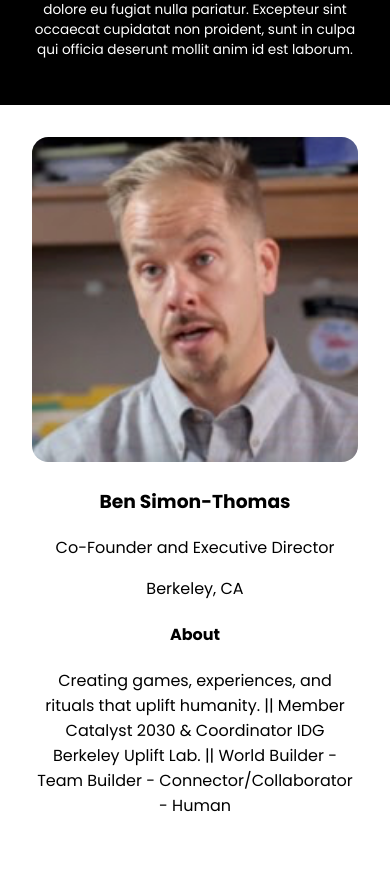
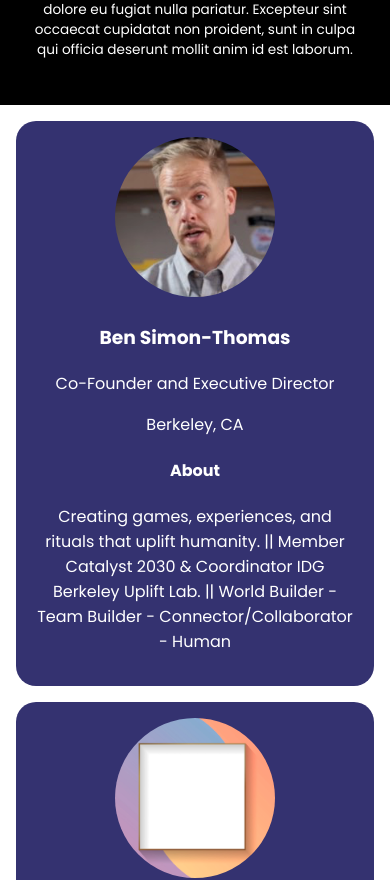
Before and after one commit to bstintheverse/theversewebdev, a React (Vite) app in the folder client/: page /our-people in a window 390 px wide. Shown: the part 868-1748 px from the top of the page. Built offline with nearby package versions, Linux system fonts and the light colour scheme.

Commit message:
update our people page styling
- add desktop breakpoint styling
- add card top property (removed modifier)

```diff
--- a/client/src/pages/OurPeople/OurPeople.scss
+++ b/client/src/pages/OurPeople/OurPeople.scss
@@ -10,6 +10,10 @@
         @include flexbox(column);
         justify-content: space-between;
         padding: 2rem;
+
+        @include desktop {
+            padding: 1rem 10rem;
+        }
     }
 
     &__subheader {
@@ -36,6 +40,69 @@
         padding: 3rem;
     }
 
+    /* styles top cards (co-founder cards) */
+    &__top {
+        background-color: $purple-dark;
+        color: $global-secondary-font-color;
+
+        @include tablet {
+            width: 39.5%;
+        }
+
+        @include desktop {
+            width: 44.1%;
+            @include flexbox(row);
+            gap: 2.5rem;
+            padding: 1.5rem;
+        }
+
+        &-wrapper {
+            &-info {
+                @include desktop {
+                    width: 50%;
+                }
+            }
+
+            &-description {
+                @include desktop {
+                    width: 50%;
+                }
+            }
+        }
+
+        &-member {
+            &-name {
+                @include desktop {
+                    font-family: "Nanum Pen", sans-serif;
+                    font-size: 2rem;
+                    line-height: 1.8rem;
+                }
+            }
+
+            &-role, &-location {
+                @include tablet {
+                    font-size: 1rem;
+                }
+
+                @include desktop {
+                    font-size: 1rem;
+                }
+            }
+
+            &-header {
+                @include desktop {
+                    @include m-subheader($global-secondary-font-color);
+                }
+            }
+
+            &-description {
+                @include desktop {
+                    font-size: 0.9rem;
+                }
+            }
+        }
+    }
+
     &__list {
         @include flexbox(column);
         gap: 1rem;
@@ -57,9 +124,10 @@
     }
 
     &__image {
-        width: 100%;
-        height: auto;
-        border-radius: 5%;
+        width: 10rem;
+        height: 10rem;
+        object-fit: cover;
+        border-radius: 50%;
     }
 
     /* styles description for co-founder cards */
@@ -75,14 +143,6 @@
     &__member {
         &-name {
             @include m-subheader($global-primary-font-color);
-
-            &--white {
-                color: $global-secondary-font-color;
-            }
-
-            &--lg {
-                font-size: 2rem;
-            }
         }
 
         &-role, &-location {
@@ -95,16 +155,6 @@
                     font-size: 0.85rem;
                 }
             }
-
-            &--white {
-                color: $global-secondary-font-color;
-            }
-
-            &--lg {
-                @include tablet {
-                    font-size: 1rem;
-                }
-            }
         }
 
         &-description-header {
@@ -113,18 +163,4 @@
             margin-block: 1rem 0;
         }
     }
-
-    &--top {
-        background-color: $purple-dark;
-        color: white;
-
-        @include tablet {
-            width: 39.5%;
-        }
-
-        @include desktop {
-            width: 39.1%;
-            padding: 3rem;
-        }
-    }
 }
```
